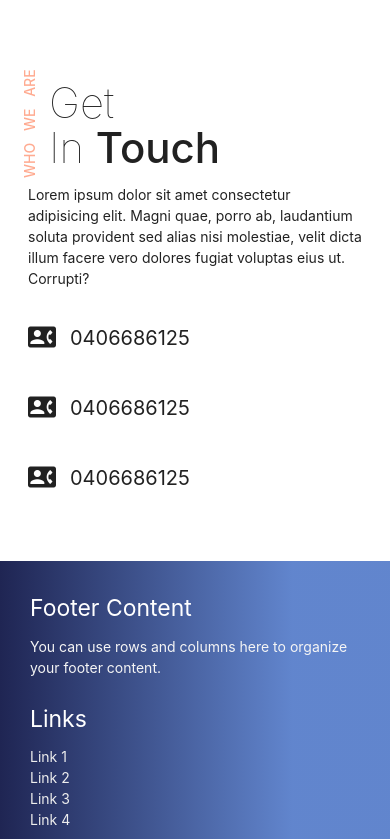
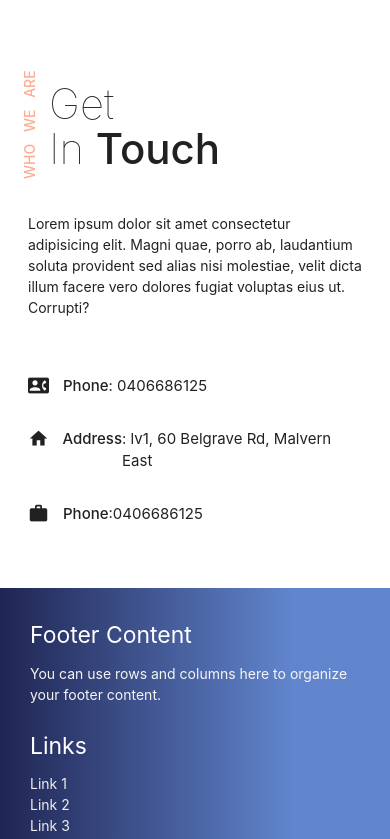
Before and after one commit to HarryHoo23/BuilderWebsite, a React (Create React App) app: page /build-with-us in a window 390 px wide. Shown: the part 1156-1995 px from the top of the page. Built offline with nearby package versions, Linux system fonts and the light colour scheme.

Commit message:
add sidenav bar to make it mobile responsive

```diff
--- a/src/Components/App.js
+++ b/src/Components/App.js
@@ -1,6 +1,6 @@
 import React, { Component } from 'react';
 import { BrowserRouter, Route } from 'react-router-dom';
-import Header from './Header';
+import Header from './Header/Header';
 import HomePage from '../Components/HomePage';
 import DisplayPage from '../Components/DisplayPage';
 import BuildWithUs from '../Components/BuildWithUs';
--- a/src/Components/BuildWithUs.js
+++ b/src/Components/BuildWithUs.js
@@ -22,6 +22,7 @@ class BuildWithUs extends Component {
                 <Container>
                     <SecondDiv className="row">
                         <SendForm />
+                        <div className="col l1"></div>
                         <ContactUs />
                     </SecondDiv>
                 </Container>
--- a/src/Components/Card.js
+++ b/src/Components/Card.js
@@ -28,7 +28,7 @@ class Card extends React.Component {
                     <Link className="waves-effect btn-small white" style={{color:'black', border:'solid 1px rgba(1,1,1,.3)', borderRadius:'12px'}}><i className="material-icons right" style={{transform:'rotate(180deg)'}}>more</i>Read More</Link>
                 </div>
                 <div className="col l1"></div>
-                <div className="col l7 m12 s12" style={{paddingTop:'10px'}}>
+                <div className="col l6 m12 s12" style={{paddingTop:'10px'}}>
                     <img src={require(`../pic/${this.props.image}.jpg`)} className="responsive-img materialboxed" alt="three-pics">
                     </img>
                 </div>
--- a/src/Components/ContactUs.js
+++ b/src/Components/ContactUs.js
@@ -1,10 +1,9 @@
 import React from 'react';
 import styled from 'styled-components';
 
-// const Heading = styled.div`
-//     width: 100%;
-//     text-align: center;
-// `
+const Content = styled.div`
+    padding: 2rem 0;
+`
 
 const H5 = styled.h5`
     color: #ffab91;
@@ -27,11 +26,17 @@ const H2 = styled.h2`
 
 const P = styled.p`
     display: inline-flex;
-    font-size: 20px;
+    font-size: 15px;
+    font-style: normal;
 `
 
 const Icon = styled.i`
-    width: 3rem;
+    width: 2.5rem;
+    font-size: 1.5rem;
+`
+
+const Span = styled.span`
+    display: block;
 `
 
 const ContactUs = () => {
@@ -41,18 +46,14 @@ const ContactUs = () => {
                 <H5>Who we are</H5>
                 <H2>Get<br/>In <strong>Touch</strong></H2>
             </div>
-            <p>Lorem ipsum dolor sit amet consectetur adipisicing elit. Magni quae, porro ab, laudantium soluta provident sed alias nisi molestiae, velit dicta illum facere vero dolores fugiat voluptas eius ut. Corrupti?</p>
-            <div>
-                <P><Icon className="material-icons small" >contact_phone</Icon>0406686125</P>
-            </div>
-            <div>
-                <P><Icon className="material-icons small" >contact_phone</Icon>0406686125</P>
-
-            </div>
-            <div>
-                <P><Icon className="material-icons small" >contact_phone</Icon>0406686125</P>
-
-            </div>
+            <Content>
+                <p>Lorem ipsum dolor sit amet consectetur adipisicing elit. Magni quae, porro ab, laudantium soluta provident sed alias nisi molestiae, velit dicta illum facere vero dolores fugiat voluptas eius ut. Corrupti?</p>
+            </Content>
+            <address>
+                <Span><P><Icon className="material-icons" >contact_phone</Icon><strong>Phone</strong>: 0406686125</P></Span>
+                <Span><P><Icon className="material-icons" >home</Icon><strong>Address</strong>: lv1, 60 Belgrave Rd, Malvern East</P></Span>
+                <Span><P><Icon className="material-icons" >work</Icon><strong>Phone</strong>:0406686125</P></Span>
+            </address>
 
 
 
--- a/src/Components/DisplayCard.js
+++ b/src/Components/DisplayCard.js
@@ -8,7 +8,7 @@ const DisplayCard = (props) => {
                 <div className="card">
                     <div className="card-image">
                         <img src={require('../pic/builder.jpg')} className="responsive-img" alt="builder-pic" />
-                        <span class="card-title">{props.title}</span>
+                        <span className="card-title">{props.title}</span>
                     </div>
                     {/* <div className="container">
                         <h5 className="card-title">{props.title}</h5>
--- /dev/null
+++ b/src/Components/Header/Header.css
@@ -0,0 +1,8 @@
+.sidenav {
+    padding-top: 20px;
+    width: 250px;
+}
+
+.sidenav-overlay {
+    z-index: 11;
+}
--- a/src/Components/Header.js
+++ b/src/Components/Header/Header.js
@@ -1,7 +1,8 @@
+import './Header.css';
 import React from 'react';
 import { Link } from 'react-router-dom';
 import M from 'materialize-css';
-import { Container } from './Container';
+import { Container } from '../Container';
 import styled from 'styled-components';
 
 const Navgation = styled.nav`
@@ -12,22 +13,26 @@ class Header extends React.Component {
     componentDidMount(){
         let elements = document.querySelectorAll('.dropdown-trigger');
         M.Dropdown.init(elements, {inDuration:300, outDuration: 250});
+
+        var elems = document.querySelectorAll('.sidenav');
+        M.Sidenav.init(elems, {inDuration:300, outDuration:300, draggable:true})
     }
 
     render(){
         return(
             <div className="navbar-fixed">
-                <ul id="dropdown1" class="dropdown-content">
+                <ul id="dropdown1" className="dropdown-content">
                     <li><Link to="/displayPage">Display All</Link></li>
                     <li className="divider"></li>
-                    <li><Link to="#!">House</Link></li>
+                    <li><Link to="#swipe-townHouse">House</Link></li>
                     <li><Link to="#!">Town House</Link></li>
                     <li><Link to="#!">Apartment</Link></li>
                 </ul>
-                <Navgation className="grey darken-5" style={{zIndex:'1030'}}>
+                <Navgation className="grey darken-5" style={{zIndex:'10'}}>
                     <Container className="nav-wrapper">
                         <div className="header-top">
                             <Link to="/" className="brand-logo">HongWei</Link>
+                            <a href="/" data-target="mobile-demo" className="sidenav-trigger"><i className="material-icons">menu</i></a>
                             <ul id="nav-mobile" className="right hide-on-med-and-down">
                             <li><Link to="/">Home</Link></li>
                             <li><Link to="/displayPage" className="dropdown-trigger" data-target="dropdown1">Display</Link></li>
@@ -36,6 +41,16 @@ class Header extends React.Component {
                         </div>
                     </Container>
                 </Navgation>
+                <ul className="sidenav" id="mobile-demo">
+                    <li><div class="user-view">
+                    <div class="center">
+                        <img src={require('../../pic/builder.jpg')} className="img-responsive circle" style={{height:'70px', width:'70px', display:'unset'}} alt="avatar" />
+                    </div>
+                    </div></li>
+                    <li><Link to="/" className="sidenav-close" ><i className="material-icons">cloud</i>Home</Link></li>
+                    <li><Link to="/displayPage" className="sidenav-close" >Display</Link></li>
+                    <li><Link to="/build-with-us" className="sidenav-close" >Build With Us</Link></li>
+                </ul>
             </div>
         )
     }
--- a/src/Components/HomePage.js
+++ b/src/Components/HomePage.js
@@ -2,7 +2,6 @@ import React from 'react';
 import styled from 'styled-components';
 import img from '../pic/bg-house.jpg';
 import Promotion from './Promotion';
-import Footer from './Footer';
 import { Container } from './Container';
 import Card from './Card';
 import { Creative, Build, Plan } from './Introduction';
--- a/src/Components/Promotion.js
+++ b/src/Components/Promotion.js
@@ -13,7 +13,7 @@ const Box = styled.div`
 
 const Promotion = (props) => {
     return(
-        <div className={`col s4 center ${props.class}`} data-wow-duration={props.data}>
+        <div className={`col m4 l4 s12 center ${props.class}`} data-wow-duration={props.data}>
             <Box>
                 <i className="medium material-icons">{props.icon}</i>
                 <h5>{props.name}</h5>
--- a/src/Components/SendForm.js
+++ b/src/Components/SendForm.js
@@ -132,7 +132,7 @@ class SendForm extends Component {
     render() {
         const { formData } = this.state;
         return(
-            <Layout className="col s12 m12 l7" style={{padding:'2rem'}}>
+            <Layout className="col s12 m12 l6" style={{padding:'2rem'}}>
                 <div style={{width:'100%', textAlign:'center', marginBottom:'2rem'}}>
                     <h5 style={{display:'inline-block'}}>Send Message</h5>
                 </div>
```
Also changed, not shown: src/Components/Footer.js (+15 -15 lines).
